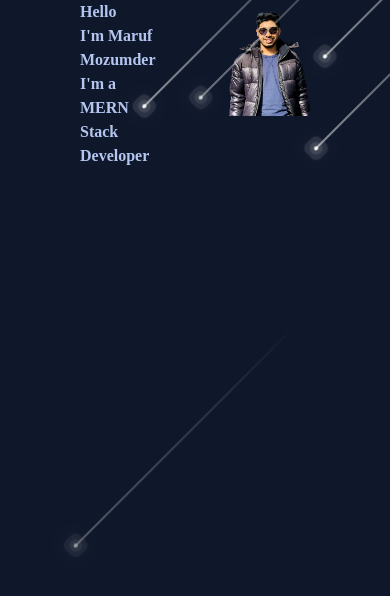
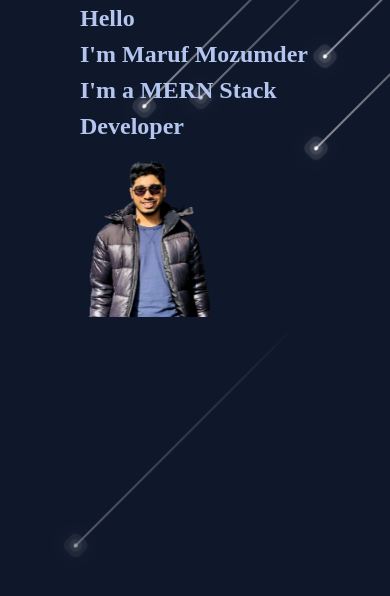
Before and after one commit to marufccs/my-portfolio, a React (Create React App) app: page / in a window 390 px wide. Shown: the top 596 px of the page. Built offline with nearby package versions, Linux system fonts and the light colour scheme; a web font is replaced by a local one.

Commit message:
banner-added

```diff
--- a/src/components/Banner/Banner.css
+++ b/src/components/Banner/Banner.css
@@ -1,4 +1,25 @@
+@media only screen and (min-width:300px) and (max-width: 800px){
+.starting-lines {
+    font-size: 24px;
+    width: 100%;
+}
 
+.image{
+    position: relative;
+    right: 100px;
+}
+}
+@media only screen and (min-width:801px) and (max-width: 1200px){
+.starting-lines {
+    font-size: 40px;
+    width: 100%;
+}
+
+.image{
+    position: relative;
+    right: 200px;
+}
+}
 
 body{
     overflow: hidden;
--- a/src/components/Banner/Banner.js
+++ b/src/components/Banner/Banner.js
@@ -3,7 +3,7 @@ import maruf from '../../Pictures/Maruf.png'
 import './Banner.css'
 const Banner = () => {
     return (
-        <div className='flex justify-between'>
+        <div className='lg:flex justify-between'>
             <div>
             <section >
                 <span></span><span></span><span></span><span></span><span></span><span></span><span></span><span></span>
@@ -11,16 +11,14 @@ const Banner = () => {
             </section>
             </div>
           <div>
-
-            <div className='lg:text-6xl md:text-4xl font-extrabold lg:mt-36'>
+            <div className='sm:text-3xl lg:text-6xl  font-extrabold  lg:mt-36 starting-lines'>
 <h1 className='animate__animated animate__backInLeft'>Hello</h1>
-<h1 className='animate__animated animate__backInLeft animate__delay-1s'>I'm Maruf Mozumder</h1>
+<h1 className='animate__animated animate__backInLeft animate__delay-1s w-full'>I'm Maruf Mozumder</h1>
 <h1 className='animate__animated animate__backInLeft animate__delay-2s'>I'm a MERN Stack Developer</h1>
 </div>
           </div>
-          <div className=''>
-            <img src={maruf} width='1000' height='800' alt="Maruf-Mozumder" />
-
+          <div>
+            <img className='image' src={maruf} width='1000' height='800' alt="Maruf-Mozumder" />
           </div>
 
         </div>
```
